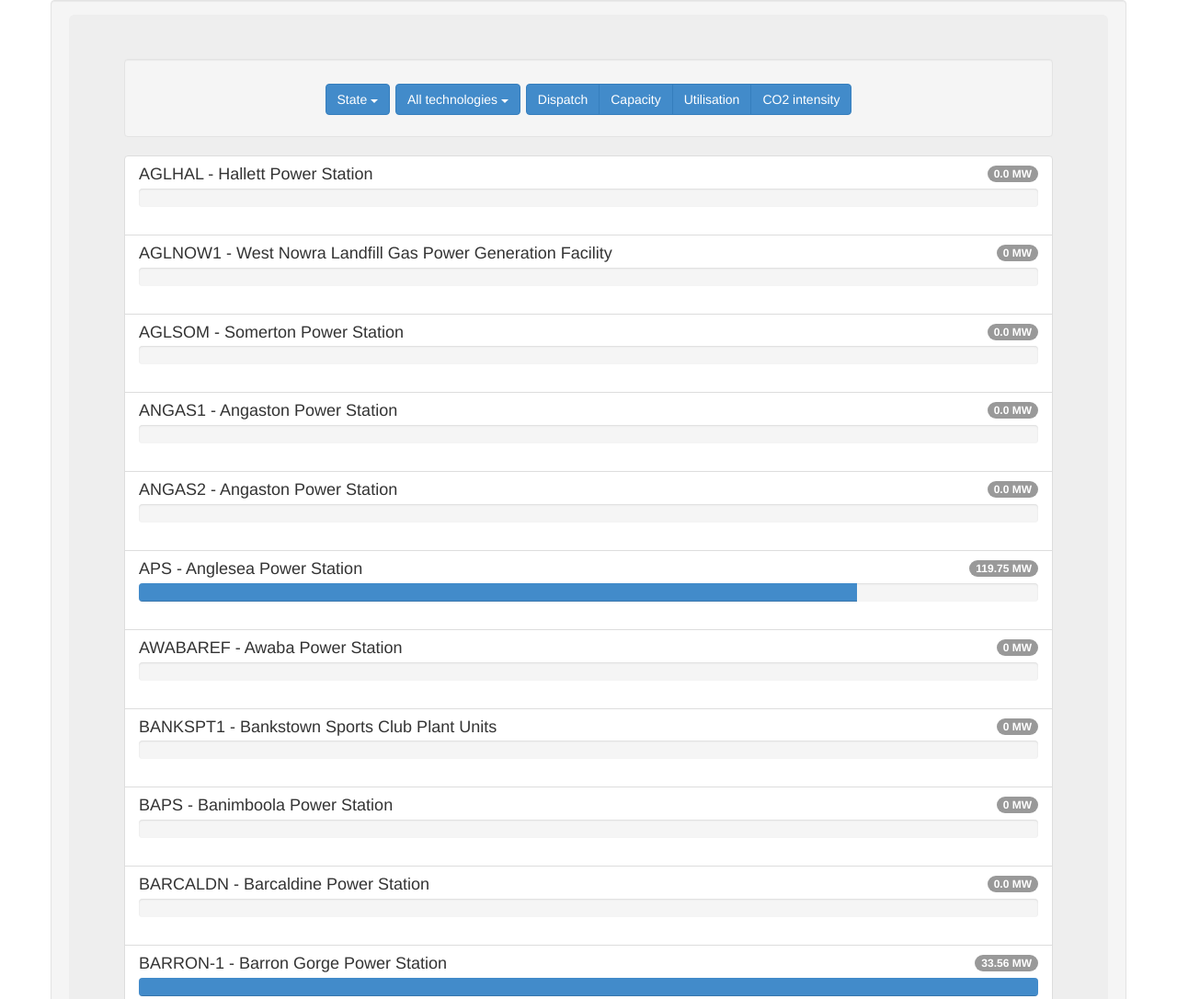
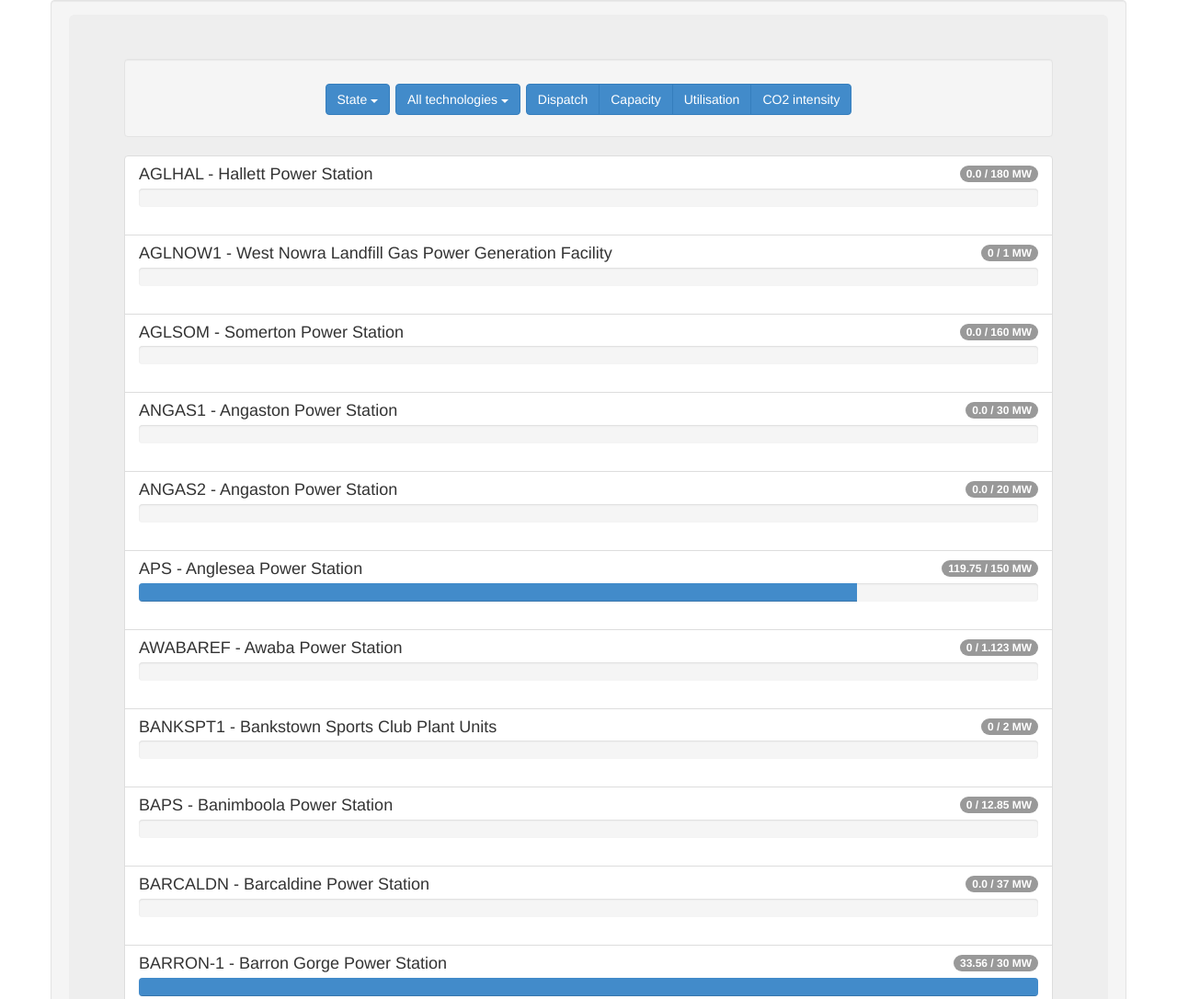
Before and after one commit to hsenot/nem2viz, a plain HTML site: page index.html in a window 1280 px wide. Shown: the top 1086 px of the page at 92% size. Drawn offline with Linux system fonts and the light colour scheme.

Commit message:
Adding capacity to the badge

```diff
--- a/index.html
+++ b/index.html
@@ -86,7 +86,7 @@
 
       var pumpAListItem = function(d) {
         return '<a href="#" class="list-group-item" data-qty="'+d.qty+'" data-co2_factor="'+d.co2_factor+'" data-capacity="'+d.reg_capacity_mw+'" data-utilisation="'+d.utilisation+'" data-state="'+d.region+'" data-tech="'+d.fuel+'"> \
-                  <span class="badge">'+d.qty+' MW</span> \
+                  <span class="badge">'+d.qty+' / '+ d.reg_capacity_mw +' MW</span> \
                   <h4 class="list-group-item-heading">'+d.duid+' - '+d.station_name+'</h4> \
                   <div class="progress"> \
                     <div class="progress-bar" role="progressbar" style="width: '+d.utilisation+'%;"> \
```
